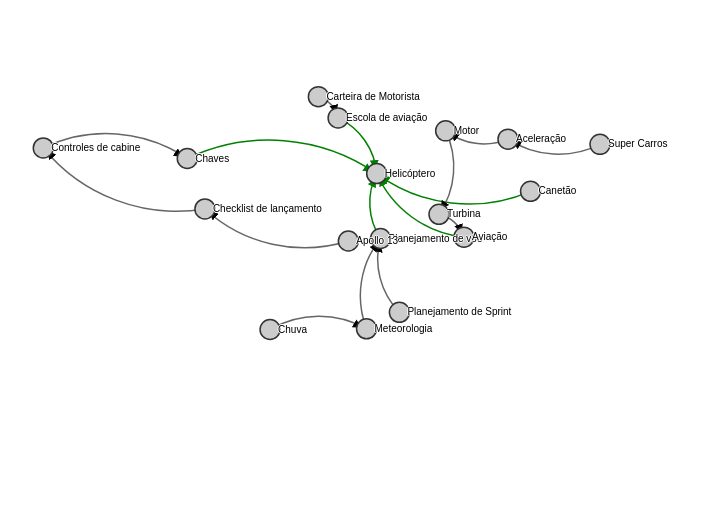
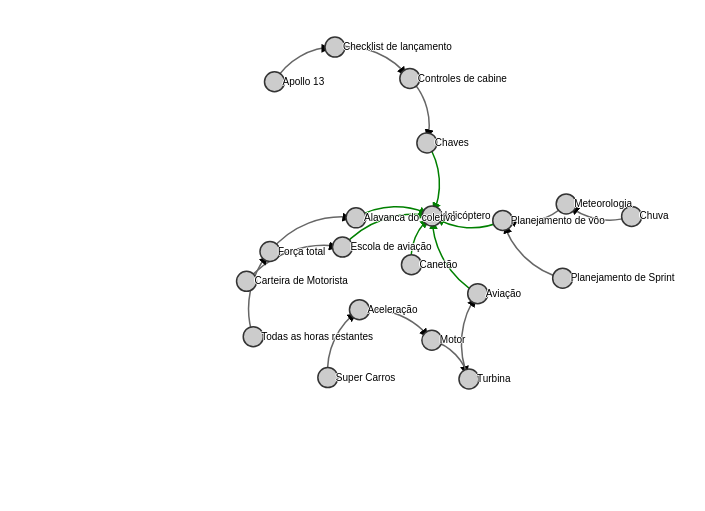
Before and after one commit to JulianoEngineer/TeoriaCaoticaDoHelicoptero, a plain HTML site: page index.html in a window 1280 px wide. Shown: the whole page, without its empty margins (86-791 px from the left). Drawn offline with nearby package versions, Linux system fonts and the light colour scheme; animation ran at ten frames a second.

Commit message:
Update index.html

```diff
--- a/index.html
+++ b/index.html
@@ -55,6 +55,9 @@ var links = [
   {source: "Checklist de lançamento", target: "Controles de cabine", type: "suit"},
   {source: "Controles de cabine", target: "Chaves", type: "suit"},
   {source: "Chaves", target: "Helicóptero", type: "licensing"},
+  {source: "Todas as horas restantes", target: "Força total", type: "suit"},
+  {source: "Força total", target: "Alavanca do coletivo", type: "suit"},
+  {source: "Alavanca do coletivo", target: "Helicóptero", type: "licensing"},
 
 ];
 
```
